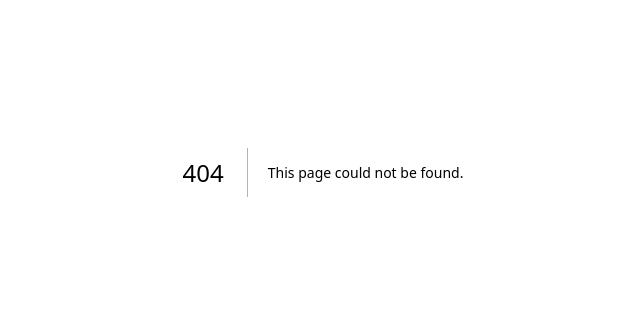
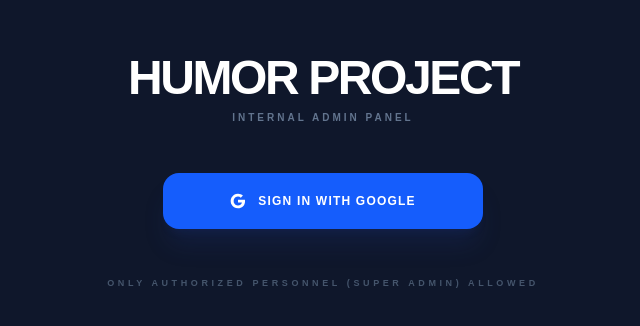
Before and after one commit to claire409/humor-project-admin, a Next.js app: page /login in a window 1280 px wide. Before the commit this address had no page. Shown: the part 228-554 px from the top of the page, without its empty margins (317-957 px from the left). Built offline with nearby package versions, Linux system fonts and the light colour scheme.

Commit message:
Back to login button fixed

```diff
--- /dev/null
+++ b/app/login/page.tsx
@@ -0,0 +1,42 @@
+export default function LoginPage() {
+  return (
+    <div className="flex h-screen flex-col items-center justify-center bg-slate-900 text-white">
+      <h1 className="text-5xl font-black tracking-tighter uppercase mb-2">
+        Humor Project
+      </h1>
+      <p className="text-slate-500 font-bold uppercase tracking-[0.3em] text-[10px] mb-12">
+        Internal Admin Panel
+      </p>
+
+      <form action="/auth/login" method="POST" className="w-full max-w-xs">
+        <button className="w-full bg-blue-600 hover:bg-blue-500 text-white font-black py-5 px-10 rounded-2xl transition-all shadow-xl shadow-blue-900/20 active:scale-95 flex items-center justify-center gap-3">
+          <svg className="w-4 h-4" viewBox="0 0 24 24">
+            <path
+              fill="currentColor"
+              d="M22.56 12.25c0-.78-.07-1.53-.2-2.25H12v4.26h5.92c-.26 1.37-1.04 2.53-2.21 3.31v2.77h3.57c2.08-1.92 3.28-4.74 3.28-8.09z"
+            />
+            <path
+              fill="currentColor"
+              d="M12 23c2.97 0 5.46-.98 7.28-2.66l-3.57-2.77c-.98.66-2.23 1.06-3.71 1.06-2.86 0-5.29-1.93-6.16-4.53H2.18v2.84C3.99 20.53 7.7 23 12 23z"
+            />
+            <path
+              fill="currentColor"
+              d="M5.84 14.09c-.22-.66-.35-1.36-.35-2.09s.13-1.43.35-2.09V7.07H2.18C1.43 8.55 1 10.22 1 12s.43 3.45 1.18 4.93l3.66-2.84z"
+            />
+            <path
+              fill="currentColor"
+              d="M12 5.38c1.62 0 3.06.56 4.21 1.66l3.15-3.15C17.45 2.09 14.97 1 12 1 7.7 1 3.99 3.47 2.18 7.07l3.66 2.84c.87-2.6 3.3-4.53 6.16-4.53z"
+            />
+          </svg>
+          <span className="text-xs uppercase tracking-widest">
+            Sign in with Google
+          </span>
+        </button>
+      </form>
+
+      <p className="mt-12 text-[9px] text-slate-600 font-bold uppercase tracking-[0.4em]">
+        Only Authorized Personnel (Super Admin) Allowed
+      </p>
+    </div>
+  );
+}
```
